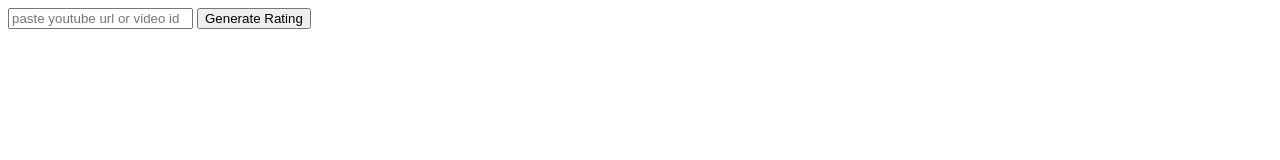
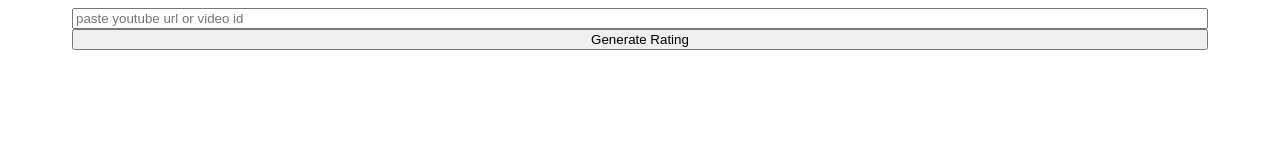
Before and after one commit to JSLegendDev/AI-YouTube-Video-Ratings, a plain HTML site: page index.html in a window 1280 px wide. Drawn offline with Linux system fonts and the light colour scheme.

Commit message:
started working on the styling

```diff
--- a/index.html
+++ b/index.html
@@ -5,11 +5,14 @@
     <meta http-equiv="X-UA-Compatible" content="IE=edge">
     <meta name="viewport" content="width=device-width, initial-scale=1.0">
     <script src="https://cdn.jsdelivr.net/npm/@tensorflow/tfjs@latest"></script>
-    <script defer src="main.js"></script>
+    <link rel="stylesheet" href="style.css">
+    <script defer type="module" src="main.js"></script>
     <title>AI Ratings for YouTube</title>
 </head>
 <body>
-    <input id="youtube-src" placeholder="paste youtube url or video id">
-    <button id="generateRatingBtn">Generate Rating</button>
+    <div class="column">
+        <input id="youtube-src" placeholder="paste youtube url or video id">
+        <button id="generateRatingBtn">Generate Rating</button>
+    </div>
 </body>
 </html>
--- /dev/null
+++ b/style.css
@@ -0,0 +1,10 @@
+.column {
+    display: flex;
+    flex-direction: column;
+    justify-content: center;
+    margin: 0 5vw;
+}
+
+/* button {
+    margin: 1vh 0;
+} */
```
